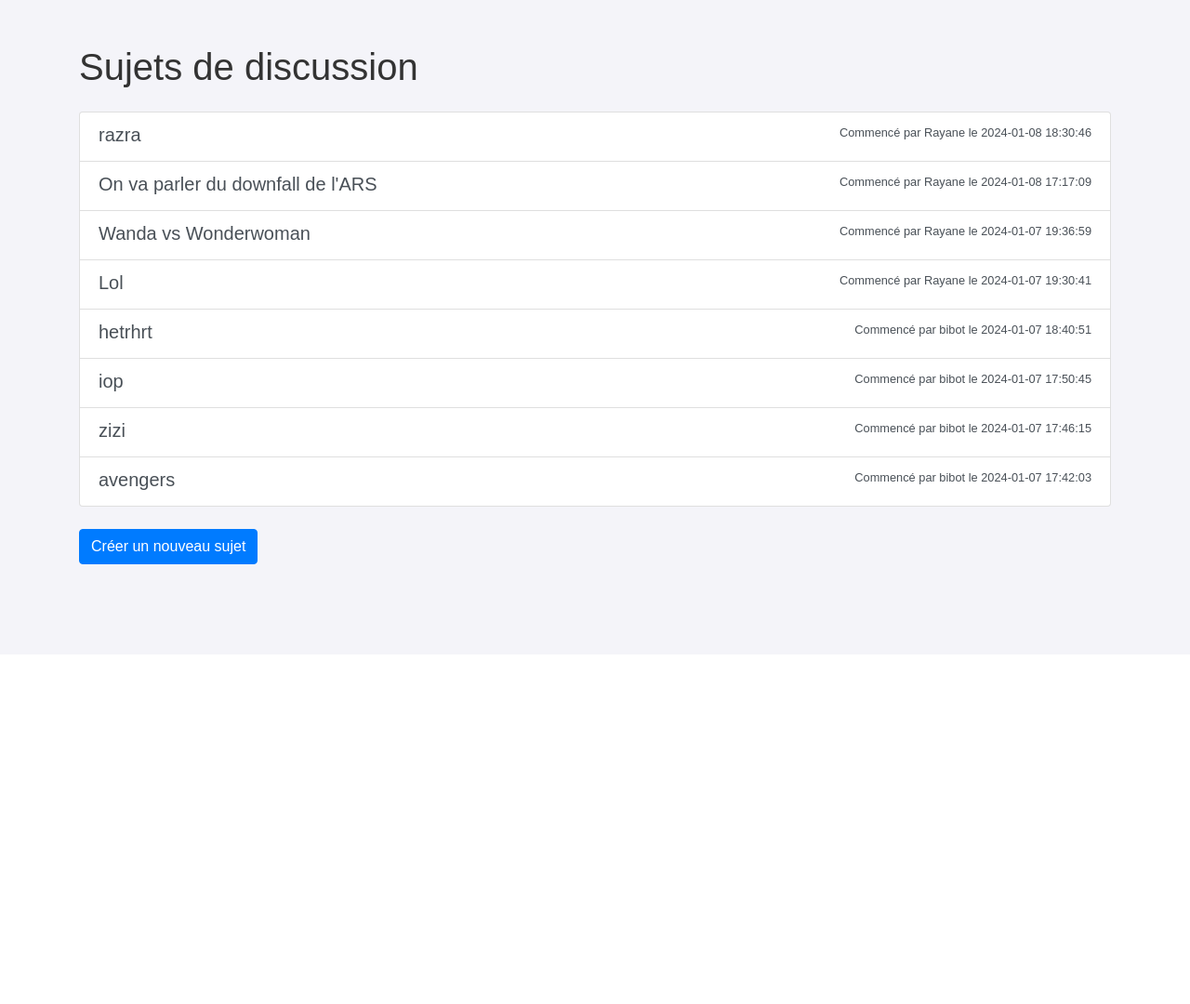
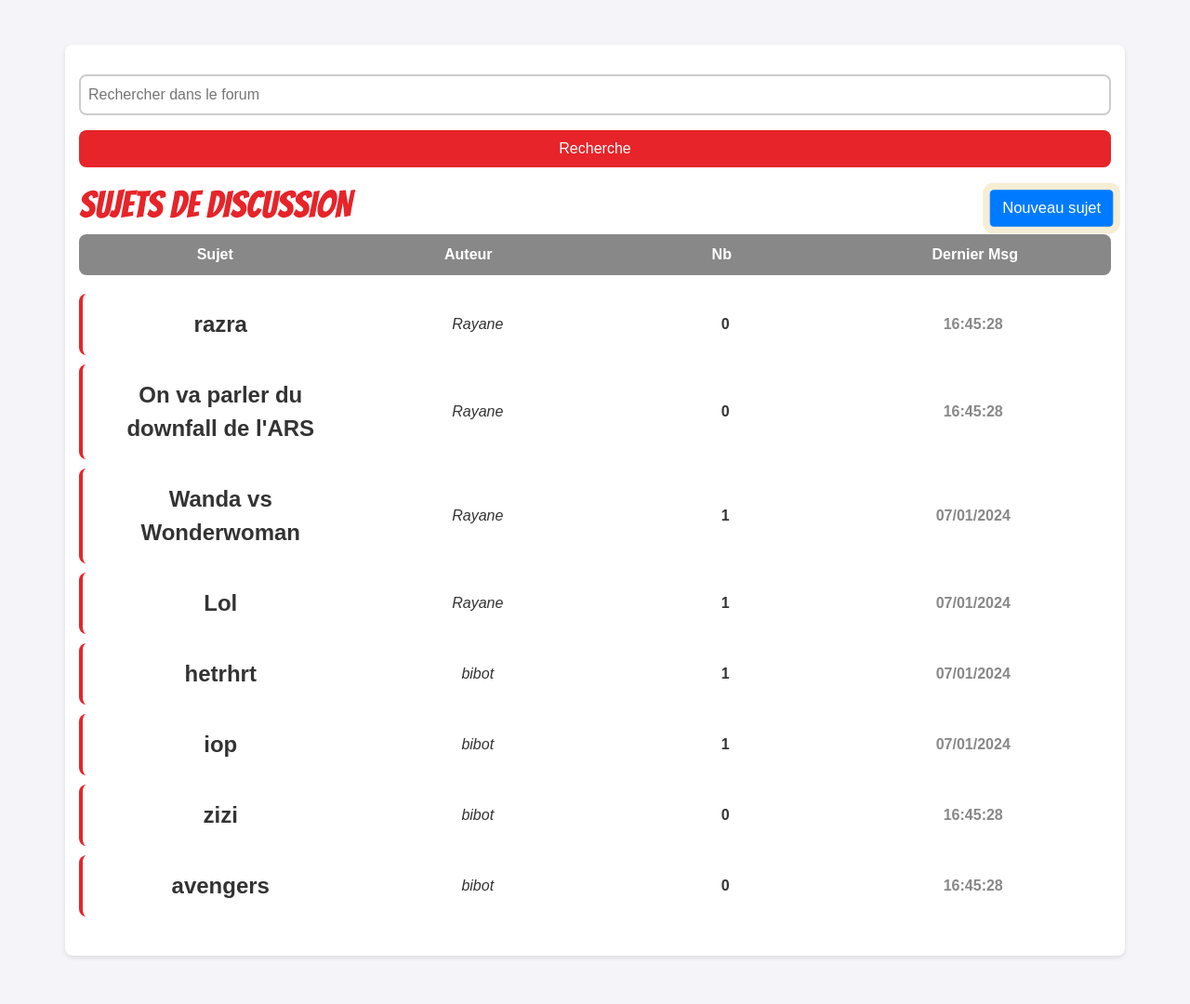
Before and after one commit to ZerIlyes/marvel-fans-site, a PHP site: page /topics.php in a window 1280 px wide. Shown: the part 96-1176 px from the top of the page at 93% size. Before the commit the page ends 703 px from the top, so only its background shows below. Run offline with PHP 8.4, Linux system fonts and the light colour scheme; data comes from the database, SQL or seed files in the repository.

Commit message:
Modifications

```diff
--- a/topics.php
+++ b/topics.php
@@ -3,9 +3,25 @@
 session_start();
 require_once 'config.php'; // Assurez-vous que ce fichier contient les informations de connexion à votre base de données
 
-// Récupération des sujets depuis la base de données
-$sql = "SELECT t.topic_id, t.title, t.created_at, u.username FROM topics t JOIN users u ON t.user_id = u.user_id ORDER BY t.created_at DESC";
-$result = $conn->query($sql);
+// Rechercher un sujet si le formulaire de recherche est soumis
+$searchQuery = '';
+if ($_SERVER['REQUEST_METHOD'] === 'GET' && !empty($_GET['search'])) {
+    $searchQuery = $_GET['search'];
+}
+
+// Préparez la requête SQL en fonction de la recherche
+$sql = "SELECT t.topic_id, t.title, t.created_at, u.username, (SELECT COUNT(*) FROM posts WHERE topic_id = t.topic_id) as post_count,
+        (SELECT MAX(created_at) FROM posts WHERE topic_id = t.topic_id) as last_post_date
+        FROM topics t
+        JOIN users u ON t.user_id = u.user_id
+        WHERE t.title LIKE ?
+        ORDER BY t.created_at DESC";
+
+$stmt = $conn->prepare($sql);
+$likeSearchQuery = '%' . $searchQuery . '%';
+$stmt->bind_param('s', $likeSearchQuery);
+$stmt->execute();
+$result = $stmt->get_result();
 ?>
 
 <!DOCTYPE html>
@@ -14,28 +30,76 @@ $result = $conn->query($sql);
     <meta charset="UTF-8">
     <meta name="viewport" content="width=device-width, initial-scale=1.0">
     <title>Forum Marvel - Sujets</title>
-    <?php include("navbar.php"); ?> <!-- Incluez votre bar de navigation ici -->
+    <!-- Liens vers les fichiers CSS de Bootstrap -->
+    <link rel="stylesheet" href="https://stackpath.bootstrapcdn.com/bootstrap/4.5.2/css/bootstrap.min.css">
+    <!-- Liens vers vos fichiers CSS personnalisés -->
+    <link rel="stylesheet" href="topics.css">
+    <!-- Optionnel : Liens vers les icônes Font Awesome -->
+    <link rel="stylesheet" href="https://cdnjs.cloudflare.com/ajax/libs/font-awesome/5.15.1/css/all.min.css">
+    <!-- Lien vers Google Fonts pour les polices -->
+    <link href="https://fonts.googleapis.com/css2?family=Bangers&display=swap" rel="stylesheet">
+    <link href="https://fonts.googleapis.com/css2?family=Roboto:wght@400;700&display=swap" rel="stylesheet">
 </head>
 <body>
-    <div class="container mt-5">
-        <h1 class="mb-4">Sujets de discussion</h1>
+<?php include("navbar.php"); ?>
+<div class="container mt-5">
+    <div class="search-container mb-3">
+        <form action="topics.php" method="get">
+            <input type="text" name="search" placeholder="Rechercher dans le forum" value="<?php echo htmlspecialchars($searchQuery); ?>">
+            <button type="submit">Recherche</button>
+        </form>
+    </div>
+
+    <div class="forum-header d-flex justify-content-between align-items-center">
+        <h1>Sujets de discussion</h1>
+        <a href="create_topic.php" class="btn btn-primary">Nouveau sujet</a>
+    </div>
+    <div class="topics-list">
         <?php if ($result && $result->num_rows > 0): ?>
-            <div class="list-group">
-                <?php while($row = $result->fetch_assoc()): ?>
-                    <a href="topic.php?id=<?php echo $row['topic_id']; ?>" class="list-group-item list-group-item-action">
-                        <div class="d-flex w-100 justify-content-between">
-                            <h5 class="mb-1"><?php echo htmlspecialchars($row['title']); ?></h5>
-                            <small>Commencé par <?php echo htmlspecialchars($row['username']); ?> le <?php echo $row['created_at']; ?></small>
+            <div class="topic-header">
+                <div class="topic-section">Sujet</div>
+                <div class="topic-section">Auteur</div>
+                <div class="topic-section">Nb</div>
+                <div class="topic-section">Dernier Msg</div>
+            </div>
+            <?php while($row = $result->fetch_assoc()): ?>
+                <div class="topic-item">
+                    <a href="topic.php?id=<?php echo $row['topic_id']; ?>" class="topic-link">
+                        <div class="topic-section topic-title"><?php echo htmlspecialchars($row['title']); ?></div>
+                        <div class="topic-section topic-author"><?php echo htmlspecialchars($row['username']); ?></div>
+                        <div class="topic-section topic-count"><?php echo $row['post_count']; ?></div>
+                        <div class="topic-section topic-last">
+                            <?php
+                            // Formatage de la date en fonction d'aujourd'hui ou hier
+                            $postDate = new DateTime($row['last_post_date']);
+                            $currentDate = new DateTime();
+                            $yesterday = new DateTime('-1 day');
+
+                            if ($postDate->format('Y-m-d') === $currentDate->format('Y-m-d')) {
+                                // Aujourd'hui, afficher l'heure
+                                echo $postDate->format('H:i:s');
+                            } elseif ($postDate < $yesterday) {
+                                // Plus d'un jour, afficher seulement la date
+                                echo $postDate->format('d/m/Y');
+                            } else {
+                                // Sinon, afficher l'heure
+                                echo $postDate->format('H:i:s');
+                            }
+                            ?>
                         </div>
                     </a>
-                <?php endwhile; ?>
-            </div>
+                </div>
+            <?php endwhile; ?>
         <?php else: ?>
-            <p>Aucun sujet à afficher.</p>
+            <p>Aucun sujet trouvé.</p>
         <?php endif; ?>
+    </div>
 
-        <!-- Le lien vers la page de création de sujet -->
-        <a href="create_topic.php" class="btn btn-primary mt-4">Créer un nouveau sujet</a>
-    </div>
+    <!-- Liens vers les scripts JavaScript de Bootstrap (jQuery et Popper.js) -->
+    <script src="https://code.jquery.com/jquery-3.5.1.slim.min.js"></script>
+    <script src="https://cdn.jsdelivr.net/npm/popper.js@1.16.0/dist/umd/popper.min.js"></script>
+    <!-- Lien vers le fichier JavaScript de Bootstrap -->
+    <script src="https://stackpath.bootstrapcdn.com/bootstrap/4.5.2/js/bootstrap.min.js"></script>
+</div>
 </body>
 </html>
```
